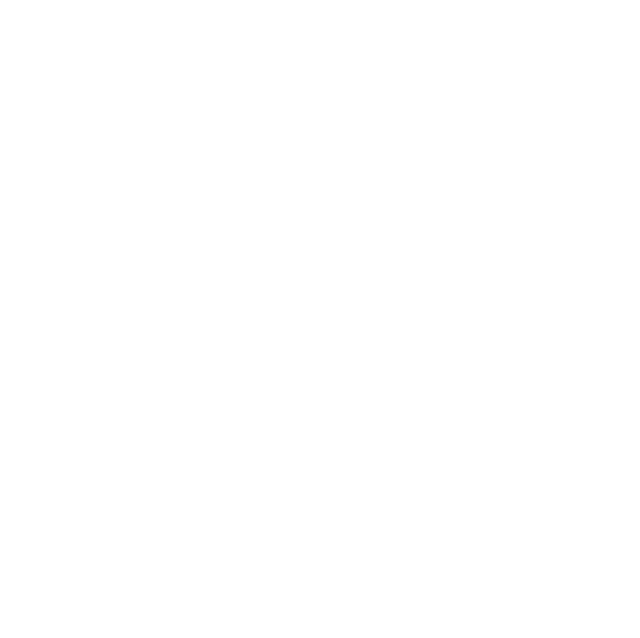
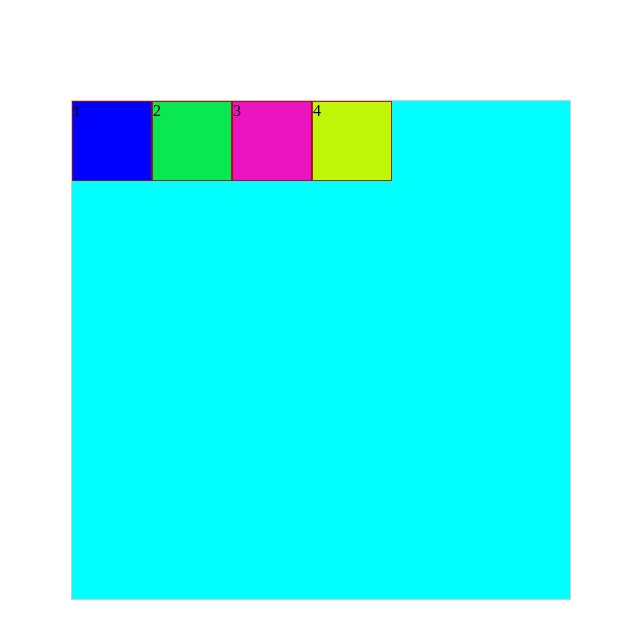
Before and after one commit to muradovdilshod/fesxbox-cv, a plain HTML site: page index.html in a window 1280 px wide. Shown: the whole page, without its empty margins (29-669 px from the left). Drawn offline with Linux system fonts and the light colour scheme.

Commit message:
html is css  finished

```diff
--- a/index.html
+++ b/index.html
@@ -5,9 +5,19 @@
     <meta http-equiv="X-UA-Compatible" content="IE=edge">
     <meta name="viewport" content="width=device-width, initial-scale=1.0">
     <title>Document</title>
-    <title><stayl class="css"></stayl></title>
+    <link rel="stylesheet" href="stayl.css">
 </head>
 <body>
+    <div class="block">
 
+        <div class="box">1</div>
+
+        <div class="box">2</div>
+
+        <div class="box">3</div>
+
+        <div class="box">4</div>
+
+    </div>
 </body>
 </html>
--- a/stayl.css
+++ b/stayl.css
@@ -0,0 +1,89 @@
+*{
+
+    margin: 0;
+
+    padding: 0;
+
+    box-sizing: border-box;
+
+}
+
+.block{
+
+    width: 500px;
+
+    height: 500px;
+
+    background-color: aqua;
+
+    border: 1px solid #ccc;
+
+    margin: 100px;
+
+    /*  */
+
+    display: flex;
+
+    /* font-display: row; */
+
+    /* flex-direction: column; */
+
+    /* flex-direction: row-reverse; */
+
+    /* flex-direction: column-reverse; */
+
+    /* justify-content: flex-start; */
+
+    /* justify-content: center; */
+
+    /* justify-content: end; */
+
+    /* justify-content: space-between; */
+
+    /* justify-content: space-around; */
+
+    /* justify-content: space-evenly; */
+
+    /* align-items: start; */
+
+    /* align-items: center; */
+
+    /* align-items: end; */
+
+    /* align-items: baseline; */
+
+    /* align-items: stretch; */
+
+    /* text-align: center; */
+
+    flex-wrap: wrap;
+
+    /* align-content: start; */
+
+    /* align-content: center; */
+
+    /* align-content: space-between; */
+
+    /* align-content: normal; */
+
+
+}
+
+.box{
+    height: 80px;
+    width: 80px;
+    border: 1px solid #a80606de;
+}
+
+.box:nth-child(1){
+    background-color: blue;
+}
+.box:nth-child(2){
+    background-color: rgb(9, 232, 83);
+}
+.box:nth-child(3){
+    background-color: rgba(255, 0, 187, 0.924);
+}
+.box:nth-child(4){
+    background-color: rgb(192, 247, 8);
+}
```
